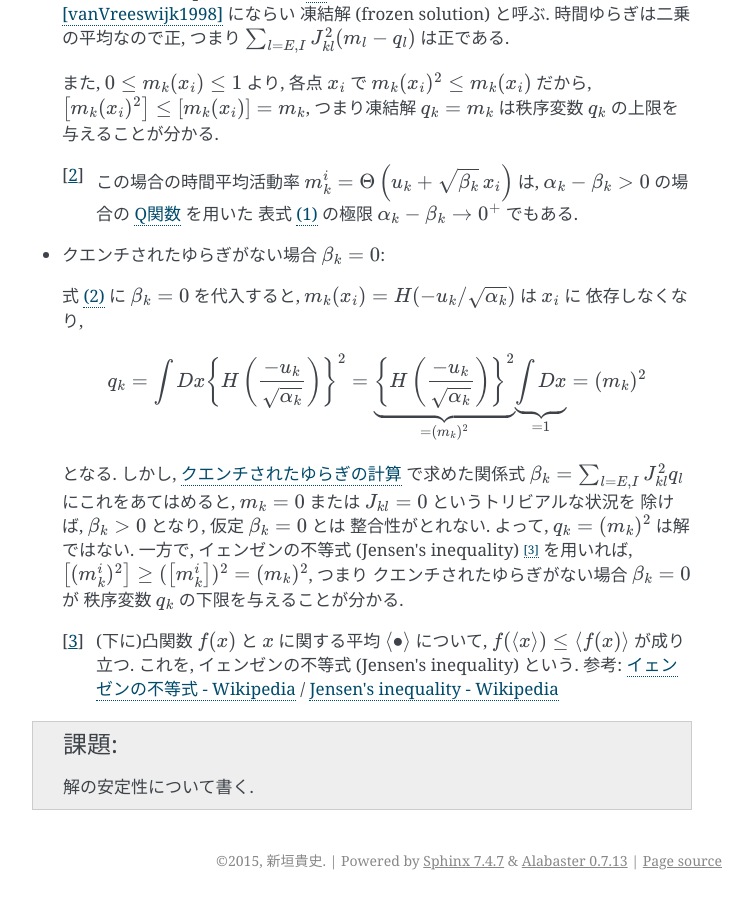
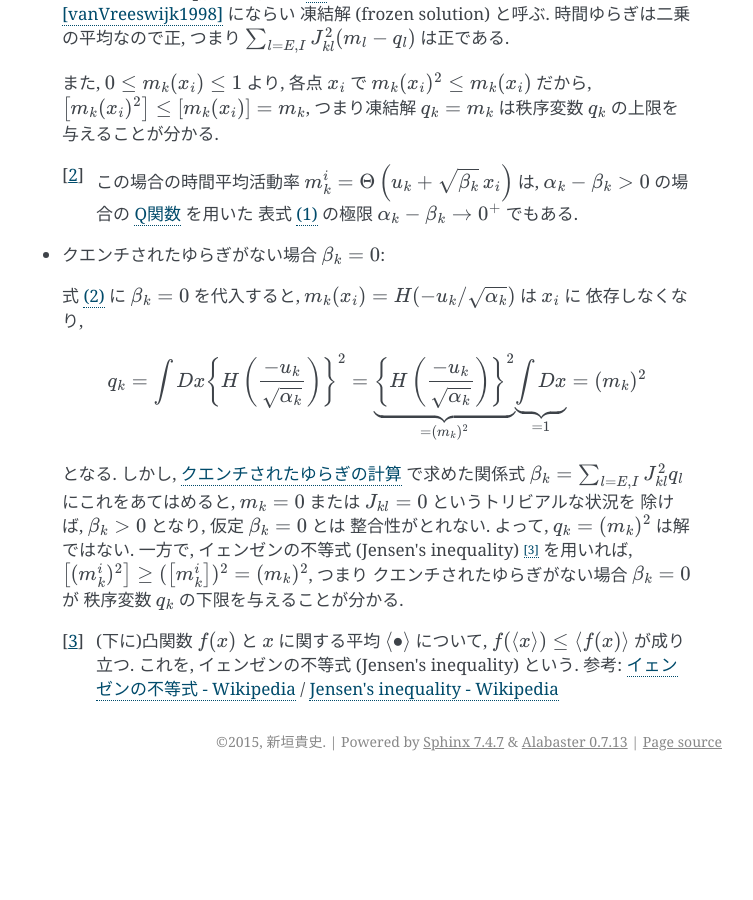
Before and after one commit to tkf/balance-tutorial-ja, a Sphinx documentation site: the page built from source/binary_network/fluctuations/order_parameter_q.rst, in a window 1280 px wide and 900 px high, scrolled down 1531 px. Shown: the whole window, without its empty margins (388-1141 px from the left). Built offline with Sphinx 7.4.7, drawn with Linux system fonts in a browser that asks for light colours; after the commit the page ends 2312 px from its top, so only the background shows below that.

Commit message:
急ぎでない todo を消す

```diff
--- a/source/binary_network/fluctuations/order_parameter_q.rst
+++ b/source/binary_network/fluctuations/order_parameter_q.rst
@@ -190,6 +190,3 @@
      /
      `Jensen's inequality - Wikipedia
      <http://en.wikipedia.org/wiki/Jensen%27s_inequality>`_
-
-
-.. todo:: 解の安定性について書く.
```
